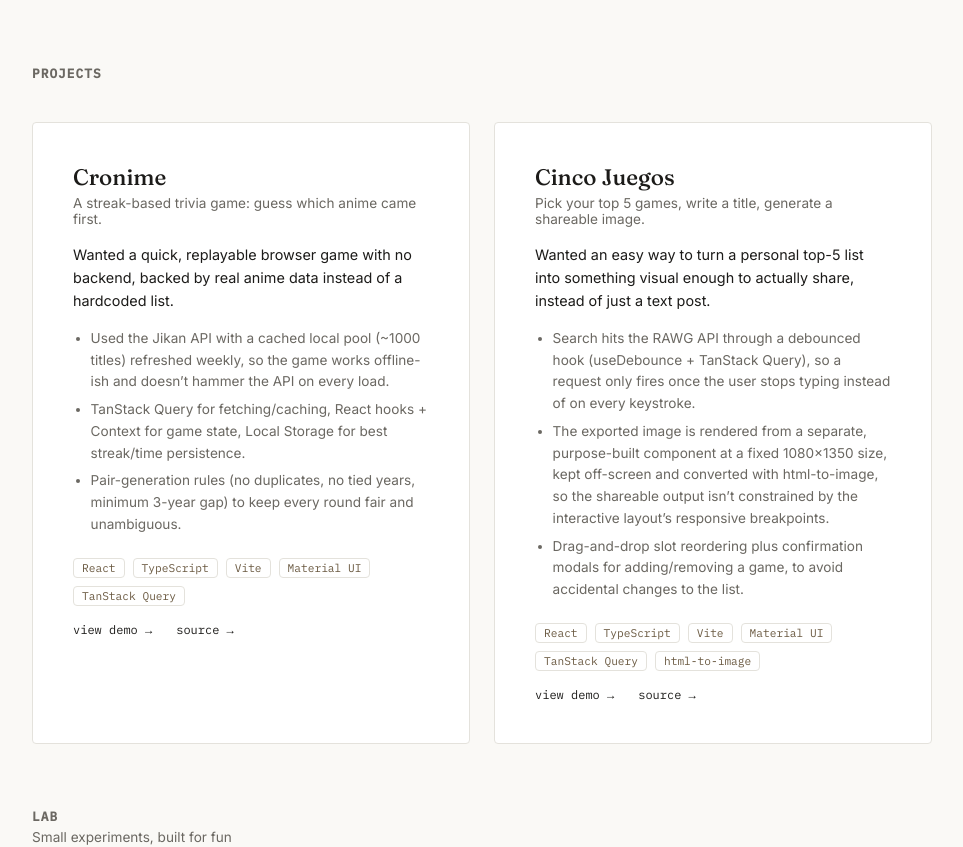
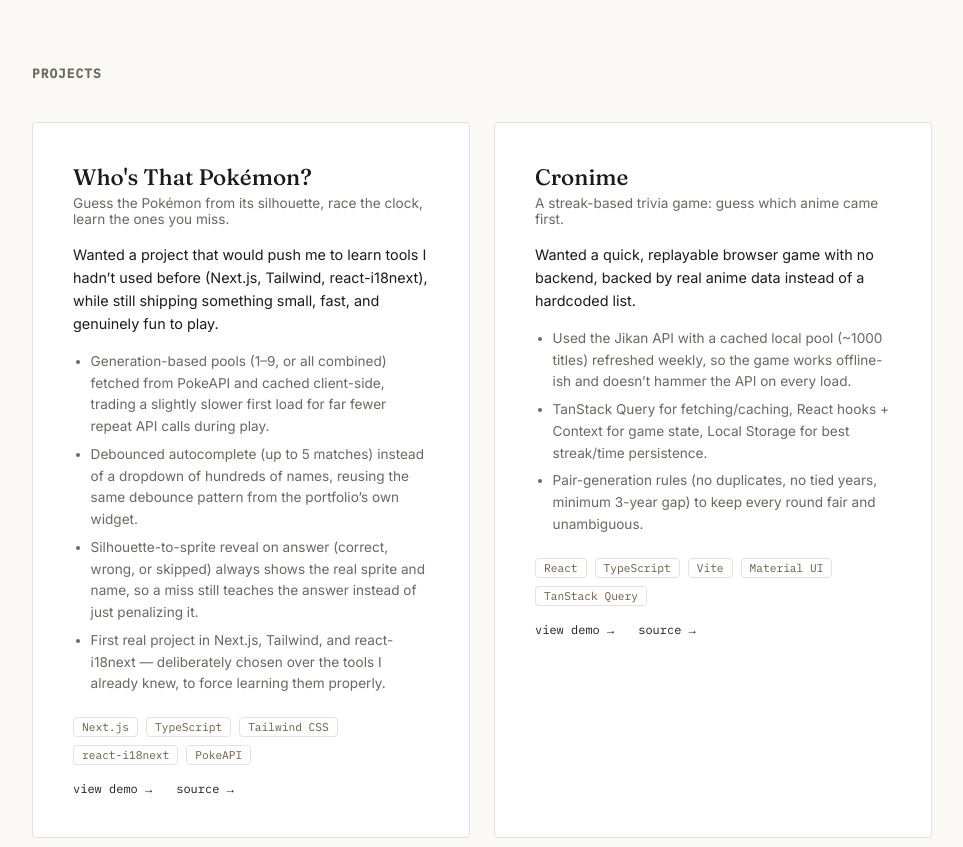
Before and after one commit to MechiValle/portfolio, a React (Vite) app: page / in a window 1280 px wide. Shown: the part 340-1187 px from the top of the page, without its empty margins (158-1121 px from the left). Built offline with nearby package versions, Linux system fonts and the light colour scheme.

Commit message:
add pokemon project to cards

```diff
--- a/src/data/projects.ts
+++ b/src/data/projects.ts
@@ -1,6 +1,44 @@
 import type { Project } from '../types/project';
 
 export const projects: Project[] = [
+  {
+    id: 'dat-pokemon',
+    title: {
+      en: "Who's That Pokémon?",
+      es: '¿Quién es ese Pokémon?',
+    },
+    tagline: {
+      en: 'Guess the Pokémon from its silhouette, race the clock, learn the ones you miss.',
+      es: 'Adiviná el Pokémon por su silueta, corré contra el reloj, aprendé los que no sabías.',
+    },
+    problem: {
+      en: 'Wanted a project that would push me to learn tools I hadn\u2019t used before (Next.js, Tailwind, react-i18next), while still shipping something small, fast, and genuinely fun to play.',
+      es: 'Quería un proyecto que me obligara a aprender herramientas nuevas para mí (Next.js, Tailwind, react-i18next), sin dejar de ser algo chico, rápido y realmente divertido de jugar.',
+    },
+    decisions: [
+      {
+        en: 'Generation-based pools (1\u20139, or all combined) fetched from PokeAPI and cached client-side, trading a slightly slower first load for far fewer repeat API calls during play.',
+        es: 'Pools por generación (1 a 9, o todas combinadas) traídos de PokeAPI y cacheados del lado del cliente, aceptando una primera carga un poco más lenta a cambio de muchas menos llamadas repetidas a la API durante el juego.',
+      },
+      {
+        en: 'Debounced autocomplete (up to 5 matches) instead of a dropdown of hundreds of names, reusing the same debounce pattern from the portfolio\u2019s own widget.',
+        es: 'Autocomplete con debounce (hasta 5 coincidencias) en vez de un desplegable con cientos de nombres, reutilizando el mismo patrón de debounce que uso en el widget del portfolio.',
+      },
+      {
+        en: 'Silhouette-to-sprite reveal on answer (correct, wrong, or skipped) always shows the real sprite and name, so a miss still teaches the answer instead of just penalizing it.',
+        es: 'Al responder (bien, mal o pasando) siempre se revela el sprite real y el nombre, así un error también enseña la respuesta en vez de solo penalizar.',
+      },
+      {
+        en: 'First real project in Next.js, Tailwind, and react-i18next \u2014 deliberately chosen over the tools I already knew, to force learning them properly.',
+        es: 'Primer proyecto real con Next.js, Tailwind y react-i18next, elegidos a propósito por sobre las herramientas que ya conocía, para aprenderlas en serio.',
+      },
+    ],
+    stack: ['Next.js', 'TypeScript', 'Tailwind CSS', 'react-i18next', 'PokeAPI'],
+    demoUrl: 'https://mechivalle.github.io/dat-pokemon',
+    repoUrl: 'https://github.com/MechiValle/dat-pokemon',
+  },
+
+
   {
     id: 'cronime',
     title: {
```
